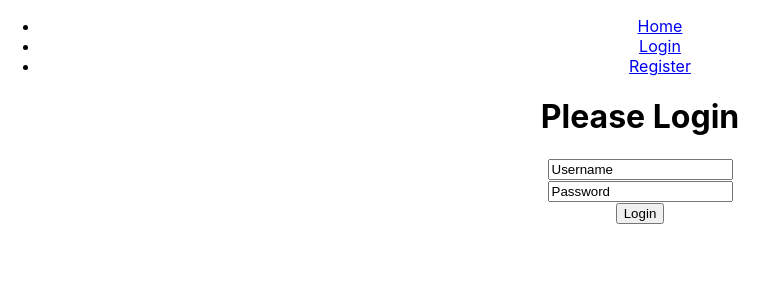
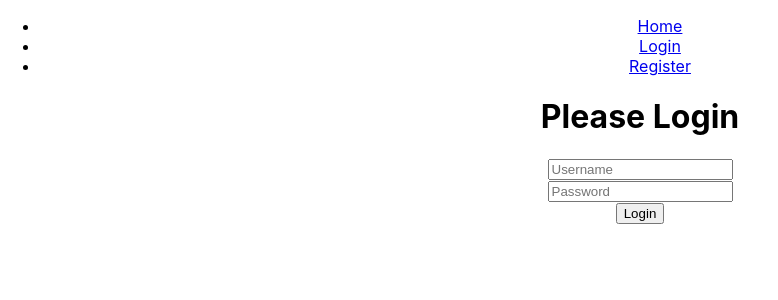
Before and after one commit to BeauCurnow/IS590R-Group2UI, a React (Create React App) app: page /login in a window 1280 px wide. Shown: the top 300 px of the page, without its empty margins (0-778 px from the left). Built offline with nearby package versions, Linux system fonts and the light colour scheme.

Commit message:
set up login page

```diff
--- a/src/pages/login.tsx
+++ b/src/pages/login.tsx
@@ -1,31 +1,44 @@
-import React from 'react';
+import React from "react";
 
+function Login() {
+  const [username, setUsername] = React.useState("");
+  const [password, setPassword] = React.useState("");
 
-function Login(){
+  function handleLogin() {
+    // Put Post Request Here
+    console.log({ username, password });
+    fetch("localhost:8080/api/v1/user", {
+      method: "POST",
+      body: JSON.stringify({ username: username, password: password }),
+    });
+  }
 
-
-    const[username, setusername] = React.useState("Username");
-
-    const[password, setpassword] = React.useState("Password");
-
-
-    function handleLogin(){
-        // Put Post Request Here
-    }
-
-
-
-
-    return(
+  return (
+    <div>
+      <h1>Please Login</h1>
+      <form onSubmit={handleLogin}>
         <div>
-            <h1>Please Login</h1>
-            <form>
-                <div><input defaultValue="Username"></input></div>
-                <div><input defaultValue="Password"></input></div>
-                <div><button>Login</button></div>
-            </form>
+          <input
+            type="text"
+            value={username}
+            placeholder="Username"
+            onChange={(e) => setUsername(e.target.value)}
+          />
         </div>
-    )
+        <div>
+          <input
+            type="text"
+            value={password}
+            placeholder="Password"
+            onChange={(e) => setPassword(e.target.value)}
+          />
+        </div>
+        <div>
+          <button>Login</button>
+        </div>
+      </form>
+    </div>
+  );
 }
 
 export default Login;
```
